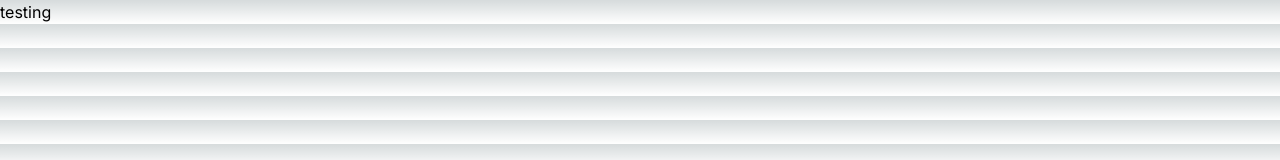
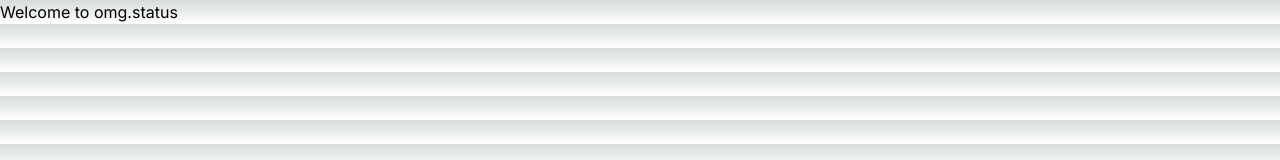
Before and after one commit to kennedy/omg.status, a Next.js app: page / in a window 1280 px wide. Shown: the top 160 px of the page. Built offline with nearby package versions, Linux system fonts and the light colour scheme.

Commit message:
Update page.tsx

```diff
--- a/src/app/page.tsx
+++ b/src/app/page.tsx
@@ -2,7 +2,7 @@ export default function Home() {
   return (
     <main>
       <div>
-        <h1>testing</h1>
+        <h1>Welcome to omg.status</h1>
       </div>
     </main>
   );
```
